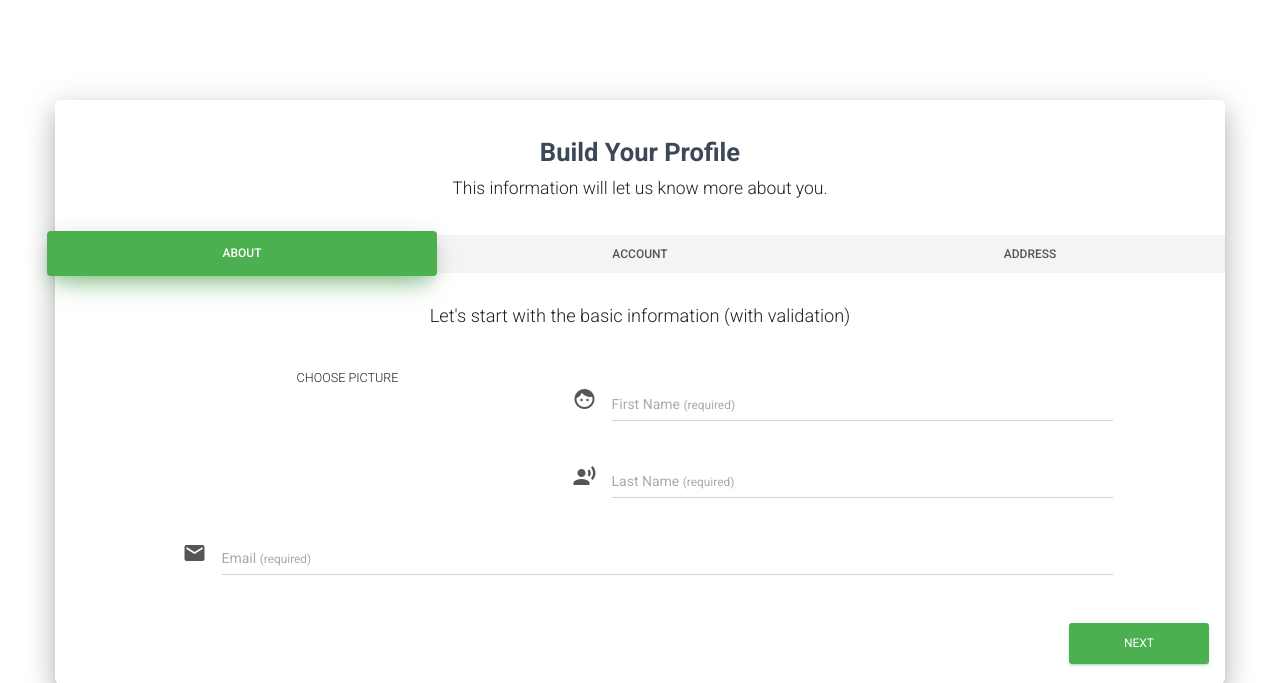
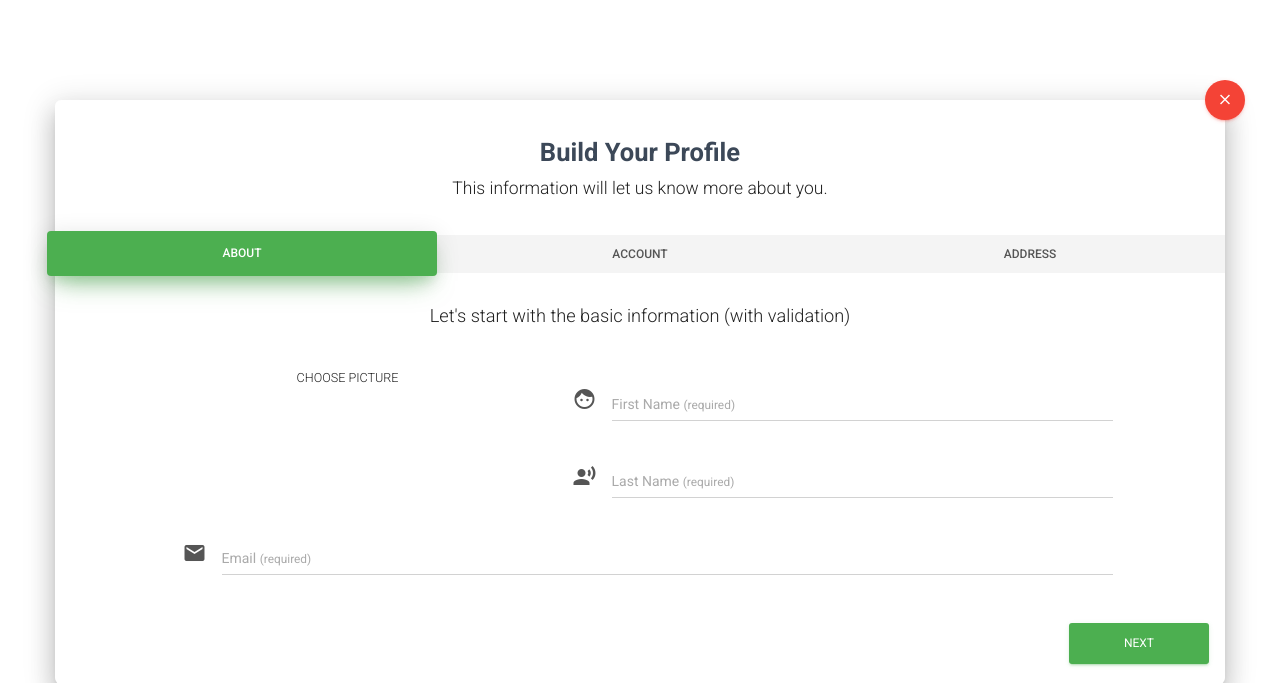
Before and after one commit to axu4github/ceudp, a Django app: page /scraping/create_scraping_task/ in a window 1280 px wide. Shown: the top 683 px of the page. Run offline with Django 3.2, Linux system fonts and the light colour scheme; parts of the project's set-up code (start-up, migrations or seed data) failed here and were passed over; some libraries are stand-ins or nearby versions.

Commit message:
弹出iframe创建关闭按钮

```diff
--- a/ceudp/static/dist/css/create_scraping_task.css
+++ b/ceudp/static/dist/css/create_scraping_task.css
@@ -1770,3 +1770,9 @@ fieldset[disabled] .checkbox, fieldset[disabled] .checkbox input[type=checkbox],
     min-width: 140px;
   }
 }
+
+div.header button.close-btn {
+  float: right;
+  margin-right: -20px;
+  margin-top: -30px;
+}
--- a/scraping/templates/scraping/create_scraping_task.html
+++ b/scraping/templates/scraping/create_scraping_task.html
@@ -23,10 +23,14 @@
         <div class="row">
             <!--      Wizard container        -->
             <div class="wizard-container">
+                <!-- You can switch " data-color="purple" "  with one of the next bright colors: "green", "orange", "red", "blue" -->
                 <div class="card wizard-card" data-color="green" id="wizardProfile">
                     <form action="" method="">
-                <!--        You can switch " data-color="purple" "  with one of the next bright colors: "green", "orange", "red", "blue"       -->
-
+                        <div class="header">
+                            <button type="button" class="btn btn-danger btn-fab btn-fab-mini btn-round close-btn">
+                                <i class="material-icons">clear</i>
+                            </button>
+                        </div>
                     	<div class="wizard-header">
                         	<h3 class="wizard-title">
                         	   Build Your Profile
--- a/scraping/templates/scraping/flat.html
+++ b/scraping/templates/scraping/flat.html
@@ -11,7 +11,7 @@
         layer.open({
             type: 2,
             title: false,
-            // closeBtn: 0,
+            closeBtn: 0,
             shadeClose: true,
             area: ['100%', '100%'],
             fixed: false, //不固定
```
